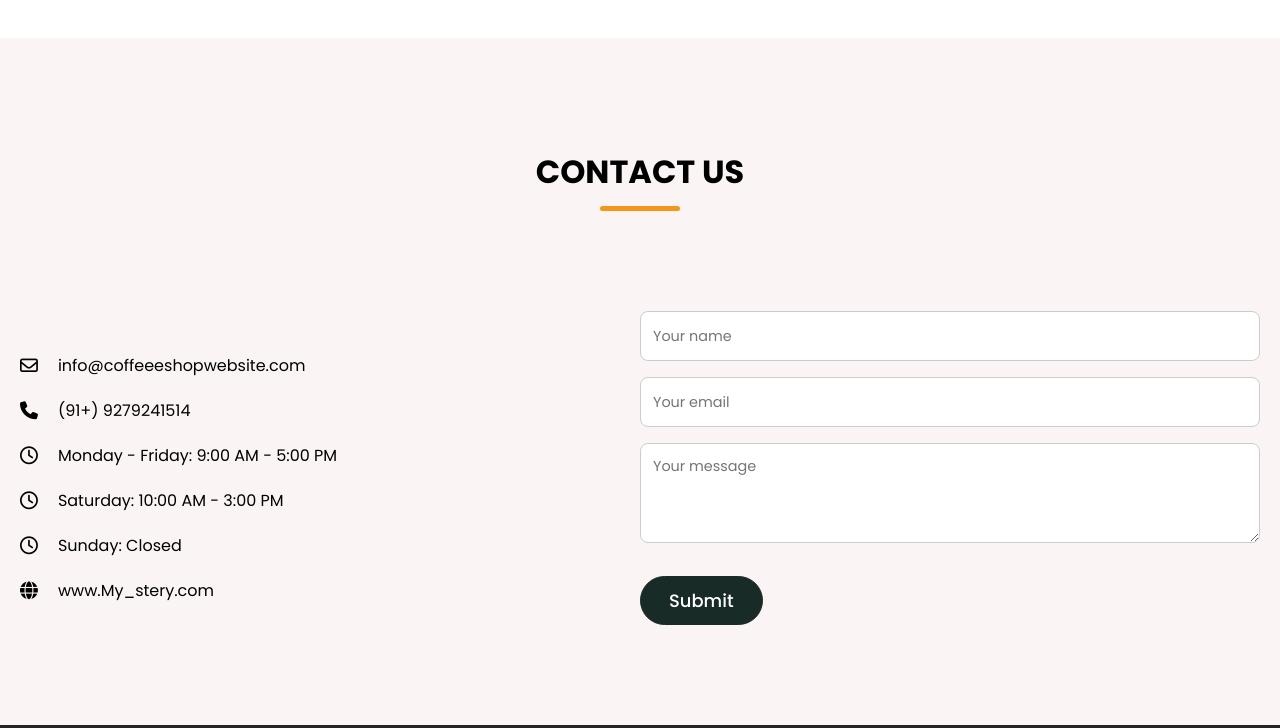
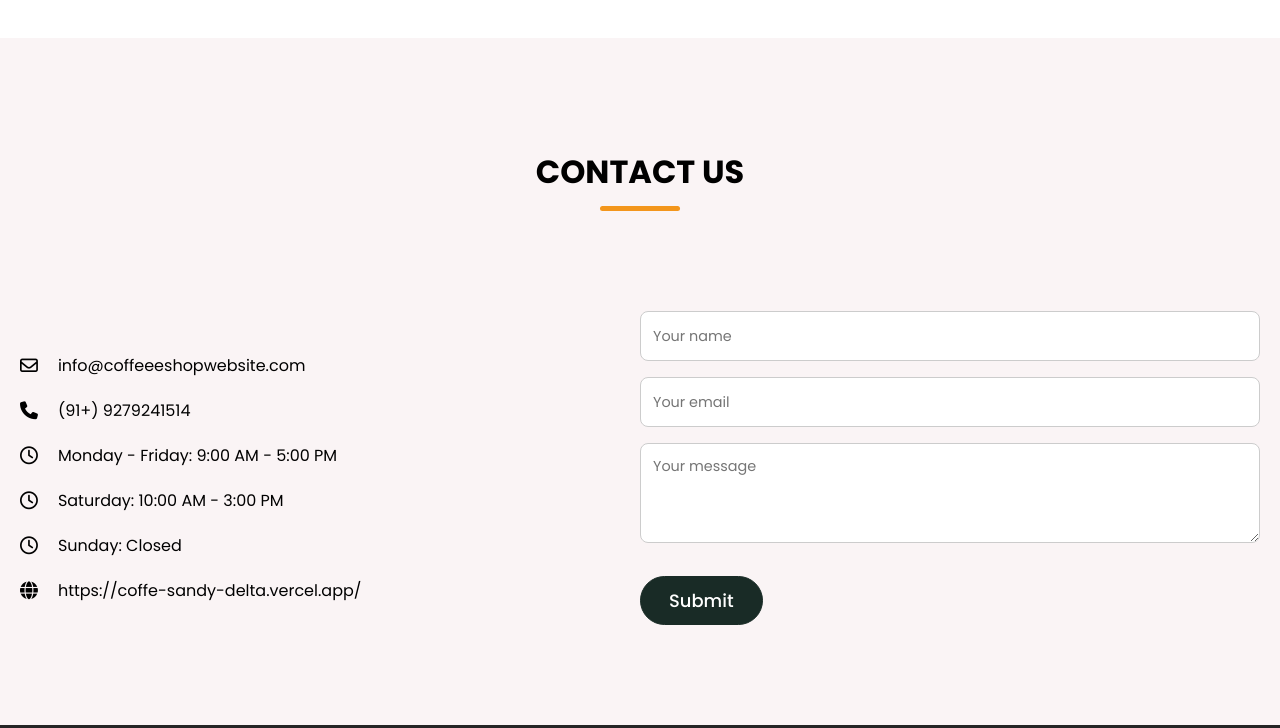
Before and after one commit to Subhojit2525/Coffe, a plain HTML site: page index.html in a window 1280 px wide. Shown: the part 4599-5327 px from the top of the page. Drawn offline with nearby package versions, Linux system fonts and the light colour scheme; a web font is replaced by a local one.

Commit message:
Update index.html

```diff
--- a/index.html
+++ b/index.html
@@ -242,7 +242,7 @@
           </li>
           <li class="contact-info">
             <i class="fa-solid fa-globe"></i>
-            <p>www.My_stery.com</p>
+            <p>https://coffe-sandy-delta.vercel.app/</p>
           </li>
         </ul>
         <form action="#" class="contact-form">
```
